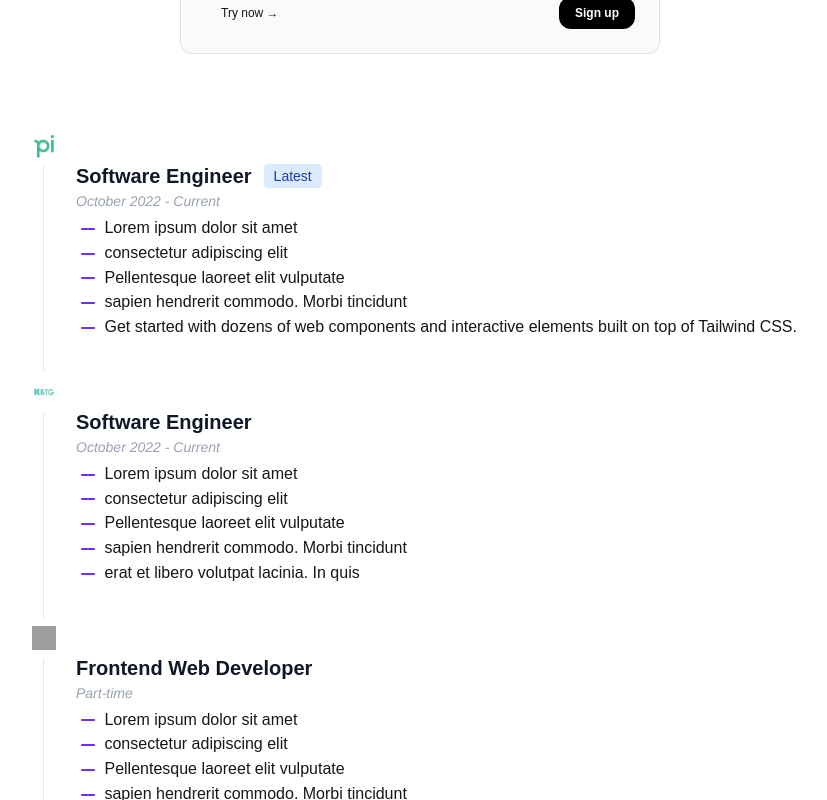
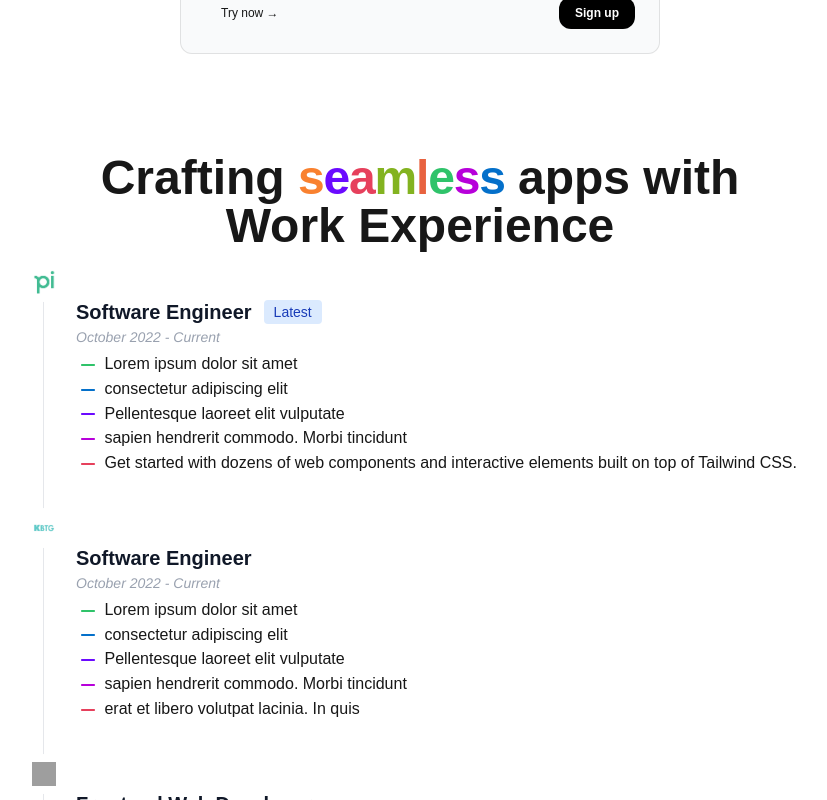
Before and after one commit to jomjamkusuma/my-resume-app, a Next.js app: page / in a window 1280 px wide. Shown: the part 2100-2900 px from the top of the page, without its empty margins (220-1047 px from the left). Built offline with nearby package versions, Linux system fonts and the light colour scheme; grey boxes are pictures that could not be loaded; a web font is replaced by a local one.

Commit message:
add work exp header and rename

```diff
--- a/app/components/ui/colourful-text.tsx
+++ b/app/components/ui/colourful-text.tsx
@@ -46,7 +46,7 @@ export function ColourfulText({ text }: { text: string }) {
         duration: 0.5,
         delay: index * 0.05,
       }}
-      className="inline-block whitespace-pre font-sans tracking-tight"
+      className="inline-block whitespace-pre tracking-tight"
     >
       {char}
     </motion.span>
--- a/app/page.tsx
+++ b/app/page.tsx
@@ -1,14 +1,14 @@
 import Landing from "./sections/Landing";
 import Testimonials from "./sections/Testimonials";
 import WorkExperience from "./sections/WorkExperience";
-import Works from "./sections/Works";
+import Projects from "./sections/Project";
 
 export default function Home() {
   return (
     <div>
       <Landing />
       <Testimonials />
-      <Works />
+      <Projects />
       <WorkExperience />
     </div>
   );
--- a/app/sections/Testimonials.tsx
+++ b/app/sections/Testimonials.tsx
@@ -55,7 +55,7 @@ const Testimonials = () => {
           <h1 className="text-white text-4xl text-center p-10">
             I have worked with these amazing people
           </h1>
-          <div className="flex flex-wrap justify-center space-x-4 space-y-4">
+          <div className="flex flex-wrap justify-center space-x-4 space-y-4 2xl:w-1/3">
             {isLargeScreen
               ? mock.map((val, i) => (
                   <div key={i}>
--- a/app/sections/WorkExperience.tsx
+++ b/app/sections/WorkExperience.tsx
@@ -1,9 +1,28 @@
 "use client";
 import React from "react";
 import RemoveRoundedIcon from "@mui/icons-material/RemoveRounded";
+import { ColourfulText } from "../components/ui/colourful-text";
 
 const WorkExperience = () => {
+  const colors = [
+    "rgb(47, 195, 106)",
+    "rgb(4, 112, 202)",
+    "rgb(107, 10, 255)",
+    "rgb(183, 0, 218)",
+
+    "rgb(230, 64, 92)",
+
+    "rgb(249, 129, 47)",
+  ];
+
   return (
+    <div>
+      <div className="flex justify-center p-5">
+        <h1 className="text-5xl font-bold text-center">
+          Crafting <ColourfulText text="seamless" /> apps with <br />
+          Work Experience
+        </h1>
+      </div>
       <div className="flex justify-center px-10">
         <ol className="relative border-s border-gray-200 dark:border-gray-700">
           {dummyContent.map((data, index) => (
@@ -31,13 +50,15 @@ const WorkExperience = () => {
                 </time>
                 {data.description.map((desc, index) => (
                   <p key={index} className="text-base font-normal">
-                  <RemoveRoundedIcon sx={{ color: "#6631FF" }} /> {desc}
+                    <RemoveRoundedIcon sx={{ color: `${colors[index]}` }} />{" "}
+                    {desc}
                   </p>
                 ))}
               </div>
             </li>
           ))}
         </ol>
+      </div>
     </div>
   );
 };
```
Also changed, not shown: app/sections/Project.tsx (renamed from app/sections/Works.tsx). Lines whose indentation alone changed are shown as unchanged.
